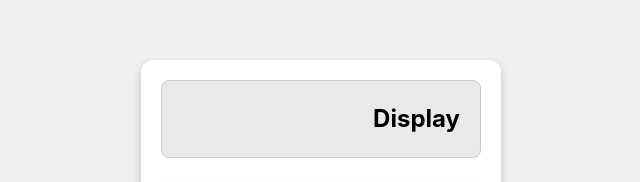
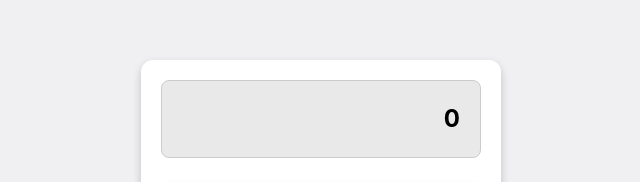
Before and after one commit to valentyna88/fcc-project, a React (Vite) app: page / in a window 1280 px wide. Shown: the part 163-345 px from the top of the page, without its empty margins (319-959 px from the left). Built offline with nearby package versions, Linux system fonts and the light colour scheme.

Commit message:
Add state displayValue

```diff
--- a/src/components/App/App.jsx
+++ b/src/components/App/App.jsx
@@ -1,11 +1,14 @@
+import { useState } from 'react';
 import ButtonBox from '../ButtonBox/ButtonBox';
 import Display from '../Display/Display';
 import Layout from '../Layout/Layout';
 
 const App = () => {
+  const [displayValue, setDisplayValue] = useState('0');
+
   return (
     <Layout>
-      <Display />
+      <Display value={displayValue} />
       <ButtonBox />
     </Layout>
   );
--- a/src/components/Display/Display.jsx
+++ b/src/components/Display/Display.jsx
@@ -1,7 +1,7 @@
 import css from './Display.module.css';
 
-const Display = () => {
-  return <div className={css.display}>Display</div>;
+const Display = ({ value }) => {
+  return <div className={css.display}>{value}</div>;
 };
 
 export default Display;
```
